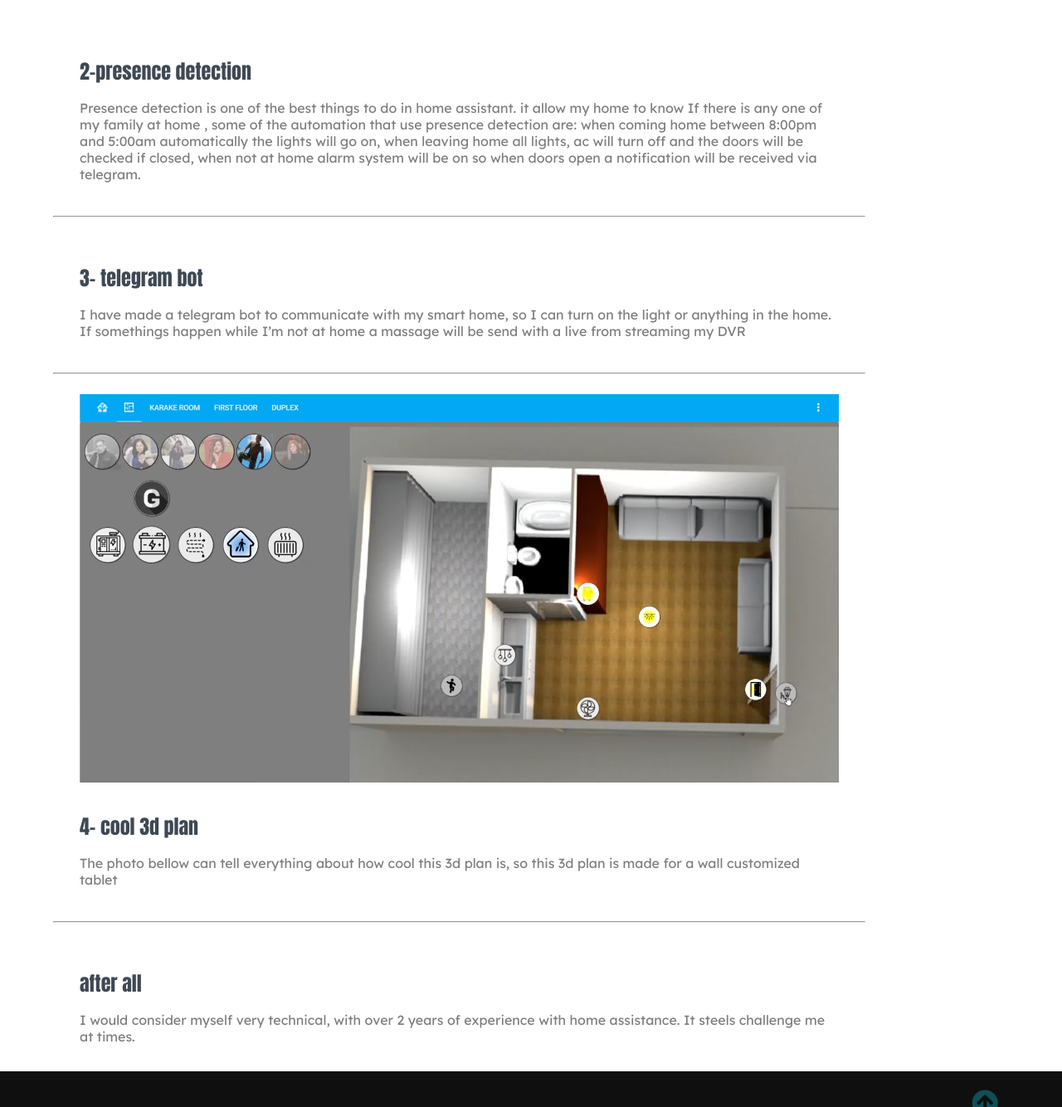
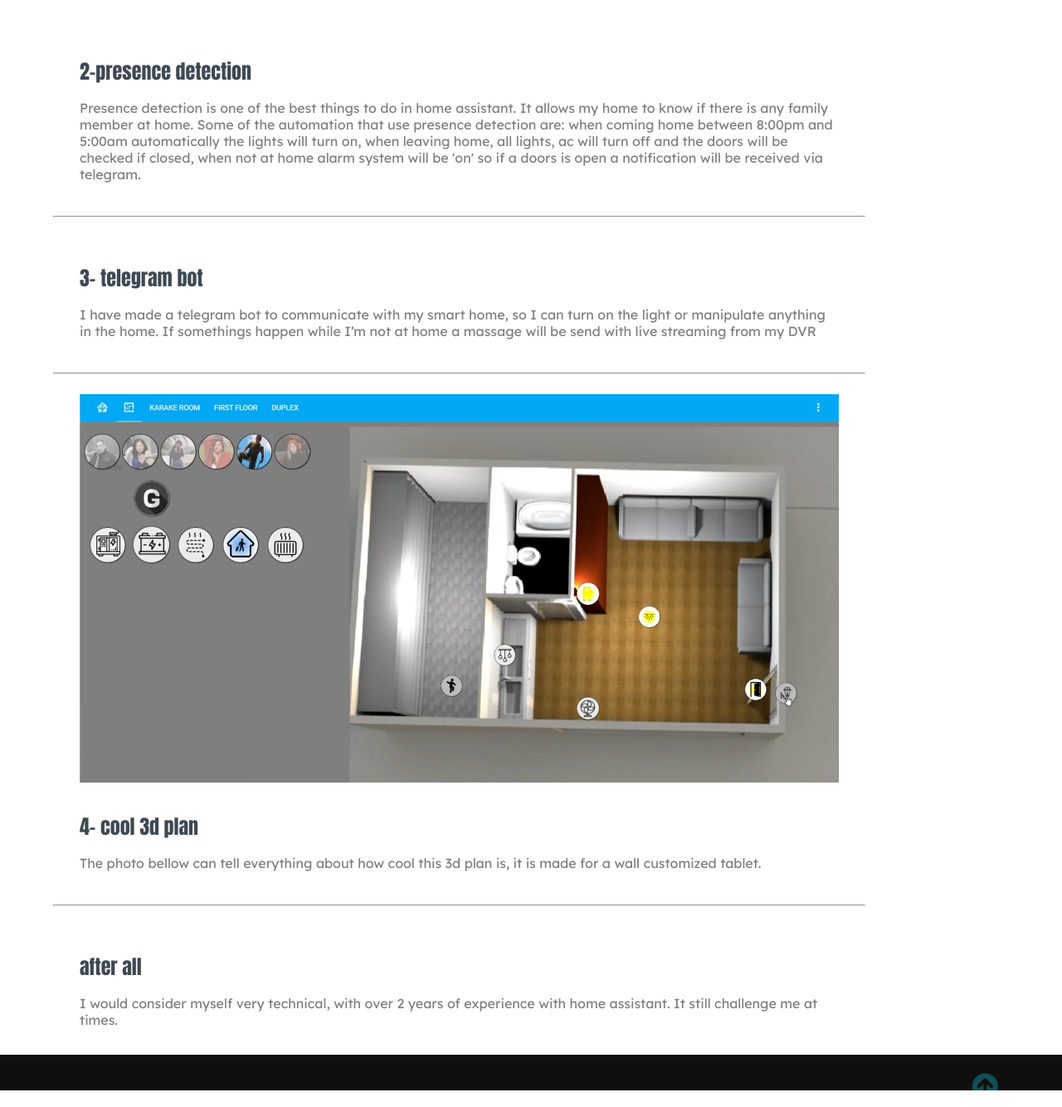
Before and after one commit to marounalkattar/marounalkattar.github.io, a plain HTML site: page index.html in a window 1280 px wide. Shown: the part 3560-4894 px from the top of the page at 83% size. Drawn offline with Linux system fonts and the light colour scheme.

Commit message:
Update index.html

```diff
--- a/index.html
+++ b/index.html
@@ -155,7 +155,7 @@
                         </div>
                         <div class="post-title">
                             <a href="#">2-presence detection </a>
-                            <p>Presence detection is one of the best things to do in home assistant. it allow my home to know If there is any one of my family at home , some of the automation that use presence detection are: when coming home between 8:00pm and 5:00am automatically the lights will go on, when leaving home all lights, ac  will turn off and the doors will be checked if closed, when not at home alarm system will be on so when doors open a notification will be received via telegram.
+                            <p>Presence detection is one of the best things to do in home assistant. It allows my home to know if there is any family member at home. Some of the automation that use presence detection are: when coming home between 8:00pm and 5:00am automatically the lights will turn on, when leaving home, all lights, ac  will turn off and the doors will be checked if closed, when not at home alarm system will be 'on' so if a  doors is open a notification will be received via telegram.
                             </p>
 
                         </div>
@@ -171,7 +171,7 @@
                         </div>
                         <div class="post-title">
                             <a href="#">3- telegram bot  </a>
-                            <p>I have made a telegram bot to communicate with my smart home, so I can turn on the light or anything in the home. If somethings happen while I’m not at home a massage will be send with a live from streaming my DVR
+                            <p>I have made a telegram bot to communicate with my smart home, so I can turn on the light or manipulate anything in the home. If somethings happen while I’m not at home a massage will be send with live  streaming from my DVR
                             </p>
 
                         </div>
@@ -187,7 +187,7 @@
                         </div>
                         <div class="post-title">
                             <a href="#">4- cool 3d plan </a>
-                            <p>The photo bellow can tell everything about how cool this 3d plan is, so this 3d plan is made for a wall customized tablet
+                            <p>The photo bellow can tell everything about how cool this 3d plan is, it is made for a wall customized tablet.
                             </p>
 
                         </div>
@@ -203,7 +203,7 @@
                         </div>
                         <div class="post-title">
                             <a href="#">after all </a>
-                            <p>I would consider myself very technical, with over 2 years of experience with home assistance. It steels challenge me at times.
+                            <p>I would consider myself very technical, with over 2 years of experience with home assistant. It still challenge me at times.
                             </p>
 
                         </div>
```
